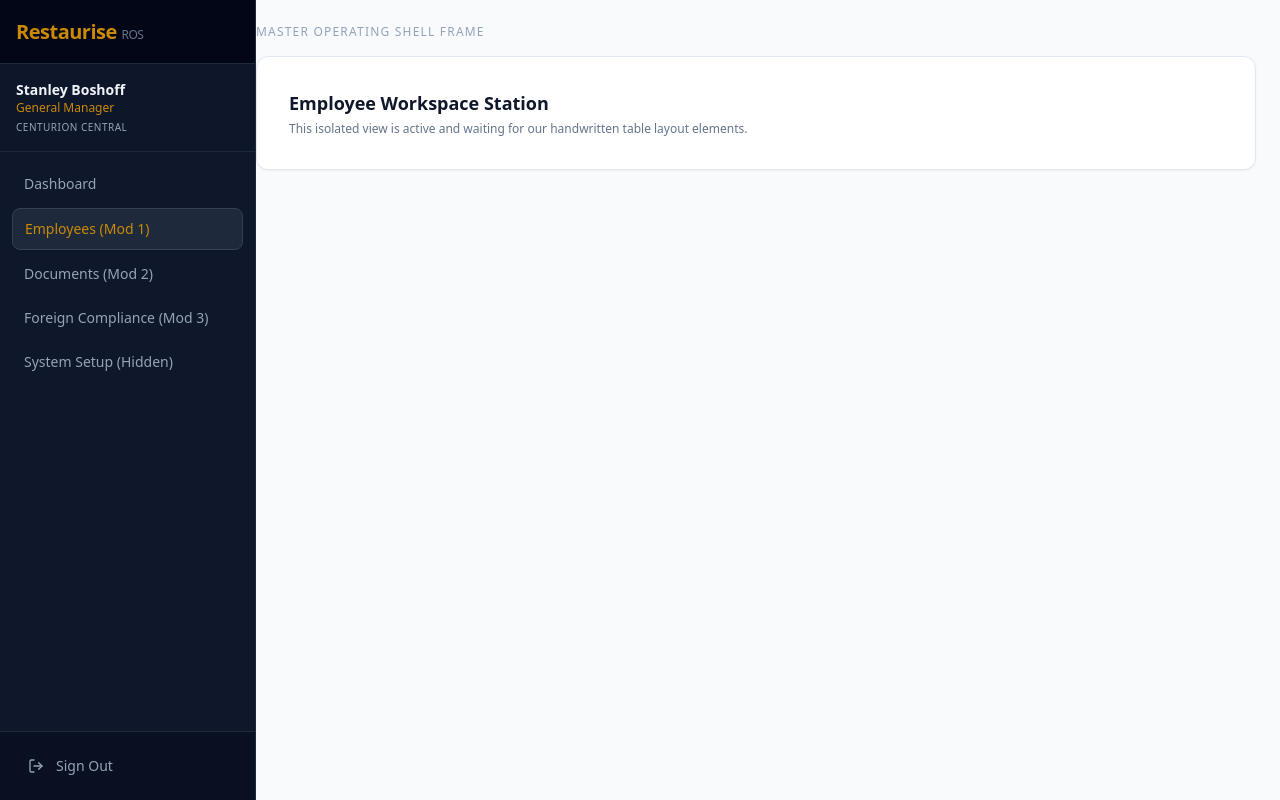
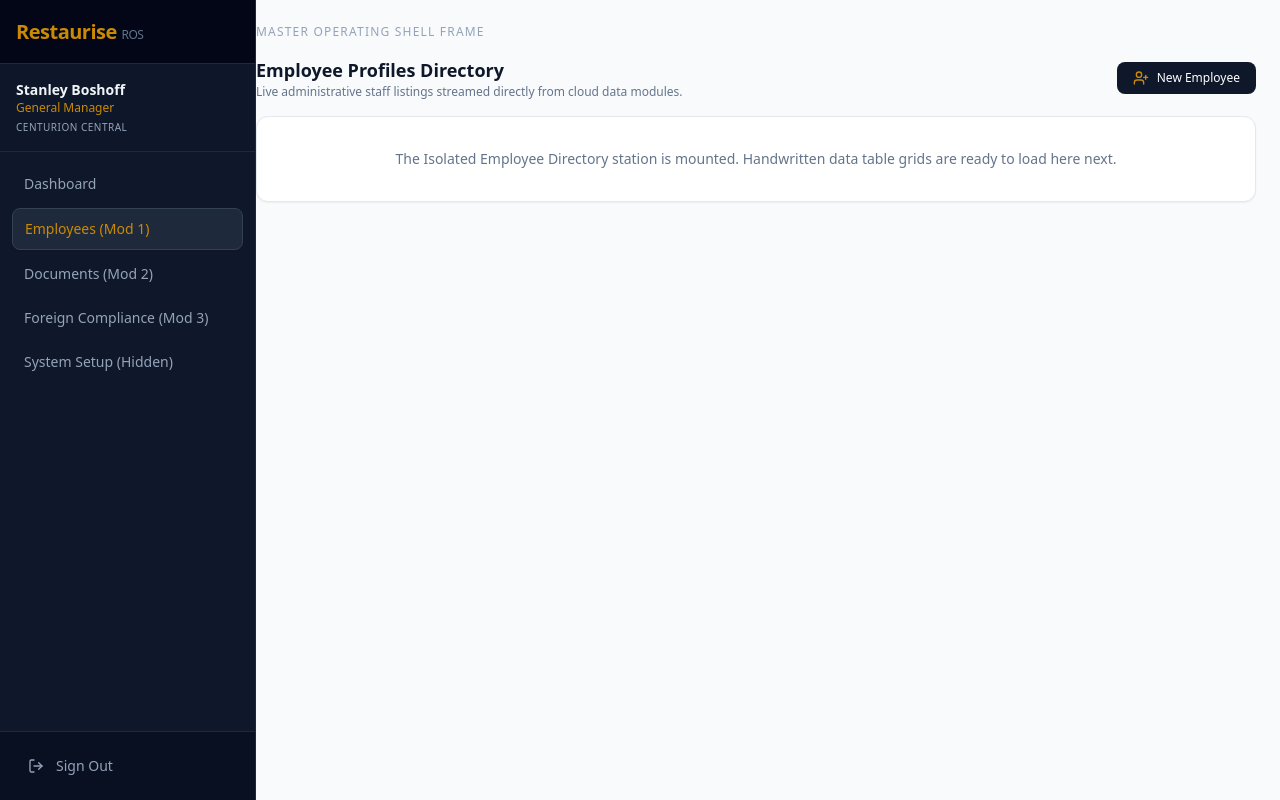
Before and after one commit to StanleyBoshoff/restaurant-operating-system, a React app in the folder frontend/: page / in a window 1280 px wide. Both pictures are taken after a click on the button "Employees (Mod 1)". Built offline with nearby package versions, Linux system fonts and the light colour scheme; the HTML template or start-up script is replaced by a standard one.

Commit message:
feat: complete Phase 1 modular architecture and route active EmployeeDirectory panel onto master pass

```diff
--- a/frontend/src/App.jsx
+++ b/frontend/src/App.jsx
@@ -1,7 +1,8 @@
 import React, { useState } from 'react';
 //We fetch our standalone components
 import Dashboard from './components/Dashboard';
-import Sidebar from './components/Sidebar'
+import Sidebar from './components/Sidebar';
+import EmployeeDirectory from './components/EmployeeDirectory';
 
 export default function App() {
   const [companyName, setCompanyname] = useState("Restaurise");
@@ -35,15 +36,10 @@ export default function App() {
       {/* Dynamic Workspace Router */}
       {currentModule === 'dashboard' && <Dashboard companyName={companyName} />}
 
-      {currentModule === 'employees' && (
-        <div className="bg-white border border-slate-200 p-8 rounded-xl shadow-sm">
-          <h2 className="text-lg font-bold text-slate-900">Employee Workspace Station</h2>
-          <p className="text-slate-500 text-xs mt-1">This isolated view is active and waiting for our handwritten table layout elements. </p>
-        </div>
-      )}
+      {currentModule === 'employees' && <EmployeeDirectory />}
 
       {currentModule !== 'dashboard' && currentModule !== 'employees' && (
-        <div className="bg-white boder border-slate-200 p-12 rounded-xl text-center shadow-sm text-slate-400 text-xs">
+        <div className="bg-white border border-slate-200 p-12 rounded-xl text-center shadow-sm text-slate-400 text-xs">
           {currentModule} workspace module under structural setup.
         </div>
       )}
--- a/frontend/src/components/EmployeeDirectory.jsx
+++ b/frontend/src/components/EmployeeDirectory.jsx
@@ -0,0 +1,31 @@
+import React from 'react';
+import { UserPlus } from 'lucide-react';
+
+export default function EmployeeDirectory() {
+    return (
+        <div className="space-y-4">
+
+            {/* 1.  STATION HEADER PORT CONTROL */}
+            <div className="flex items-center justify-between">
+                <div>
+                    <h2 className="text-lg font-bold text-slate-900">Employee Profiles Directory</h2>
+                    <p className="text-slate-500 text-xs">Live administrative staff listings streamed directly from cloud data modules.</p>
+                </div>
+
+                {/* Active trigger button container to add staff members */}
+                <button className="flex items-center space-x-2 bg-slate-900 text-white text-xs font-medium px-4 py-2 rounded-lg hover:bg-slate-800 transition-colors">
+                    <UserPlus className="w-4 h-4 text-yellow-600" />
+                    <span>New Employee</span>
+                </button>
+            </div>
+
+            {/* 2.  PLACEHOLDER DATA VIEW TABLE */}
+            <div className="bg-white border border-slate-200 p-8 rounded-xl text-center shadow-sm">
+                <p className="text-sm text-slate-500">
+                    The Isolated Employee Directory station is mounted. Handwritten data table grids are ready to load here next.
+                </p>
+            </div>
+
+        </div>
+    );
+}
```
